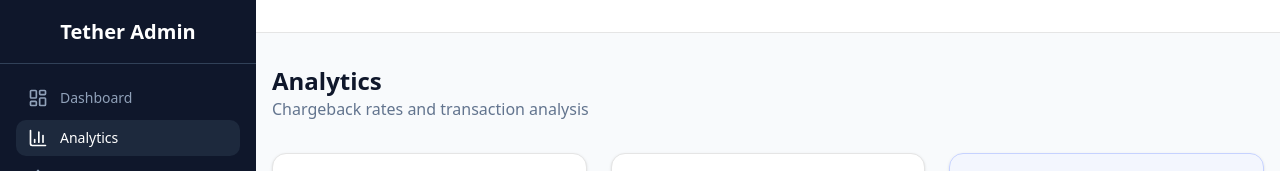
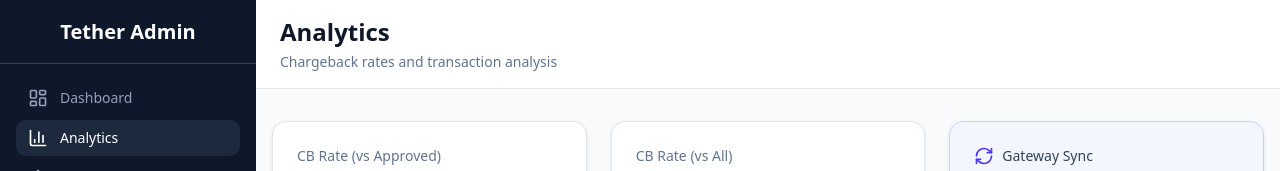
Before and after one commit to WebOleg/tether-front-start, a Next.js app: page /admin/analytics in a window 1280 px wide. Shown: the top 171 px of the page. Built offline with nearby package versions, Linux system fonts and the light colour scheme; no server answers.

Commit message:
fix: add required props to Header in Analytics page

```diff
--- a/src/app/admin/analytics/page.tsx
+++ b/src/app/admin/analytics/page.tsx
@@ -140,12 +140,8 @@ export default function AnalyticsPage() {
 
   return (
     <div className="min-h-screen bg-slate-50">
-      <Header />
+      <Header title="Analytics" description="Chargeback rates and transaction analysis" />
       <main className="container mx-auto px-4 py-8">
-        <div className="mb-8">
-          <h1 className="text-2xl font-bold text-slate-900">Analytics</h1>
-          <p className="text-slate-500">Chargeback rates and transaction analysis</p>
-        </div>
 
         {/* Top Row - Key Metrics */}
         <div className="grid gap-6 md:grid-cols-3 mb-8">
```
